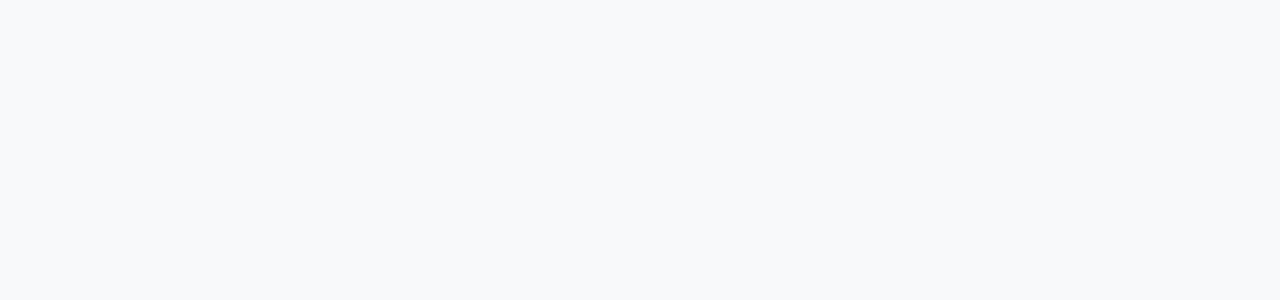
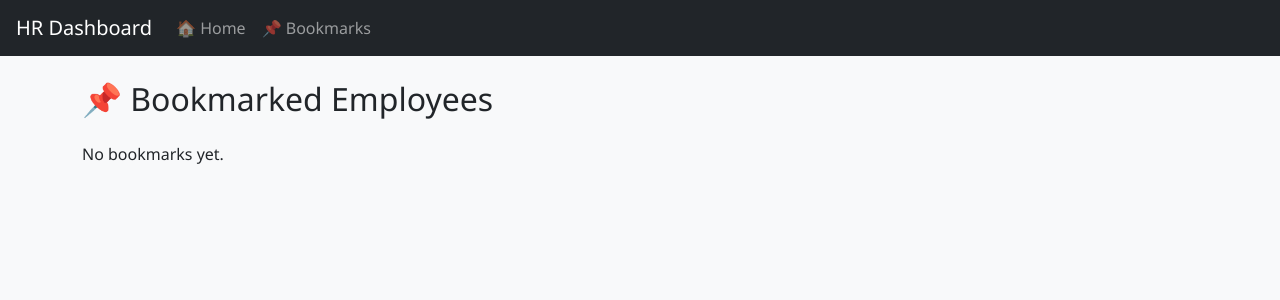
Before and after one commit to suchir-cyber/Hr_panel, a React (Create React App) app in the folder hr_panel/: page /bookmarks in a window 1280 px wide. Before the commit this address had no page. Shown: the top 300 px of the page. Built offline with nearby package versions, Linux system fonts and the light colour scheme.

Commit message:
added bookmarks page

```diff
--- a/hr_panel/src/App.js
+++ b/hr_panel/src/App.js
@@ -1,13 +1,17 @@
 import { BrowserRouter as Router, Routes, Route } from 'react-router-dom';
 import Home from './pages/Home';
 import UserDetails from './pages/UserDetails';
+import Bookmarks from './pages/Bookmarks';
+import Navbar from './components/Navbar';
 
 function App() {
   return (
     <Router>
+    <Navbar/>
       <Routes>
         <Route path="/" element={<Home />} />
         <Route path="/employee/:id" element={<UserDetails />} />
+        <Route path="/bookmarks" element={<Bookmarks />} />
       </Routes>
     </Router>
   );
--- /dev/null
+++ b/hr_panel/src/components/Navbar.jsx
@@ -0,0 +1,20 @@
+import { Link } from 'react-router-dom';
+
+export default function Navbar() {
+  return (
+    <nav className="navbar navbar-expand-lg navbar-dark bg-dark px-3">
+      <Link className="navbar-brand" to="/">HR Dashboard</Link>
+
+      <div className="collapse navbar-collapse show">
+        <ul className="navbar-nav me-auto">
+          <li className="nav-item">
+            <Link className="nav-link" to="/">🏠 Home</Link>
+          </li>
+          <li className="nav-item">
+            <Link className="nav-link" to="/bookmarks">📌 Bookmarks</Link>
+          </li>
+        </ul>
+      </div>
+    </nav>
+  );
+}
--- a/hr_panel/src/components/UserCard.jsx
+++ b/hr_panel/src/components/UserCard.jsx
@@ -3,9 +3,11 @@
 
 export default function UserCard({ user, onView }) {
   const addBookmark = useBookmarksStore(state => state.addBookmark);
+  const bookmarks = useBookmarksStore(state => state.bookmarks);
+  const isBookmarked = bookmarks.some(u => u.id === user.id);
 
   return (
-    <div className="card h-100 shadow-sm">
+    <div className="card h-100 shadow-sm border-{isBookmarked ? 'success' : 'light'}">
       <div className="card-body">
         <h5 className="card-title">{user.firstName} {user.lastName}</h5>
         <h6 className="card-subtitle mb-2 text-muted">{user.email}</h6>
@@ -16,7 +18,13 @@
         <RatingStars rating={user.rating} />
         <div className="mt-3 d-flex gap-2">
           <button onClick={() => onView(user.id)} className="btn btn-primary btn-sm">View</button>
-          <button onClick={() => addBookmark(user)} className="btn btn-warning btn-sm">Bookmark</button>
+          <button
+            onClick={() => addBookmark(user)}
+            className={`btn btn-sm ${isBookmarked ? 'btn-outline-warning' : 'btn-warning'}`}
+            disabled={isBookmarked}
+          >
+            {isBookmarked ? 'Bookmarked' : 'Bookmark'}
+          </button>
           <button className="btn btn-success btn-sm">Promote</button>
         </div>
       </div>
--- /dev/null
+++ b/hr_panel/src/pages/Bookmarks.jsx
@@ -0,0 +1,44 @@
+import { useBookmarksStore } from '../store/bookmarkStore';
+import RatingStars from '../components/Ratings';
+
+export default function Bookmarks() {
+  const { bookmarks, removeBookmark } = useBookmarksStore();
+
+  return (
+    <div className="container py-4">
+      <h2 className="mb-4">📌 Bookmarked Employees</h2>
+
+      {bookmarks.length === 0 ? (
+        <p>No bookmarks yet.</p>
+      ) : (
+        <div className="row">
+          {bookmarks.map(user => (
+            <div className="col-md-4 mb-4" key={user.id}>
+              <div className="card h-100 shadow-sm">
+                <div className="card-body">
+                  <h5 className="card-title">{user.firstName} {user.lastName}</h5>
+                  <h6 className="card-subtitle mb-2 text-muted">{user.email}</h6>
+                  <p className="card-text">
+                    Age: {user.age} <br />
+                    Department: <span className="badge bg-secondary">{user.department}</span>
+                  </p>
+                  <RatingStars rating={user.rating} />
+                  <div className="mt-3 d-flex gap-2">
+                    <button className="btn btn-success btn-sm">Promote</button>
+                    <button className="btn btn-primary btn-sm">Assign to Project</button>
+                    <button
+                      className="btn btn-danger btn-sm"
+                      onClick={() => removeBookmark(user.id)}
+                    >
+                      Remove
+                    </button>
+                  </div>
+                </div>
+              </div>
+            </div>
+          ))}
+        </div>
+      )}
+    </div>
+  );
+}
--- a/hr_panel/src/store/bookmarkStore.jsx
+++ b/hr_panel/src/store/bookmarkStore.jsx
@@ -1,15 +1,15 @@
 import { create } from 'zustand';
 
-export const useBookmarksStore = create(set => ({
+export const useBookmarksStore = create((set) => ({
   bookmarks: [],
   addBookmark: (user) =>
-    set(state => ({
-      bookmarks: [...state.bookmarks, user].filter(
-        (v, i, a) => a.findIndex(u => u.id === v.id) === i
-      ),
-    })),
+    set((state) => {
+      const alreadyBookmarked = state.bookmarks.some((u) => u.id === user.id);
+      if (alreadyBookmarked) return state;
+      return { bookmarks: [...state.bookmarks, user] };
+    }),
   removeBookmark: (id) =>
-    set(state => ({
-      bookmarks: state.bookmarks.filter(u => u.id !== id),
+    set((state) => ({
+      bookmarks: state.bookmarks.filter((u) => u.id !== id),
     })),
 }));
```
